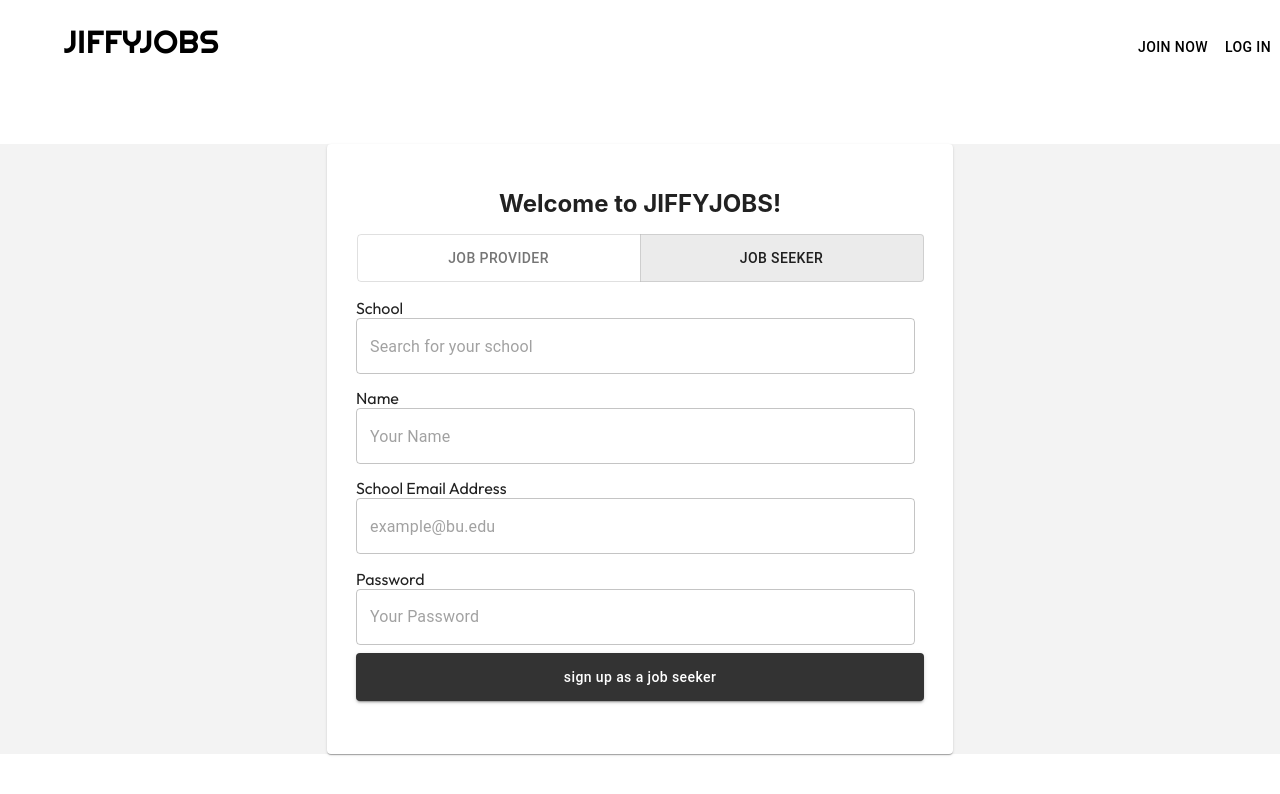
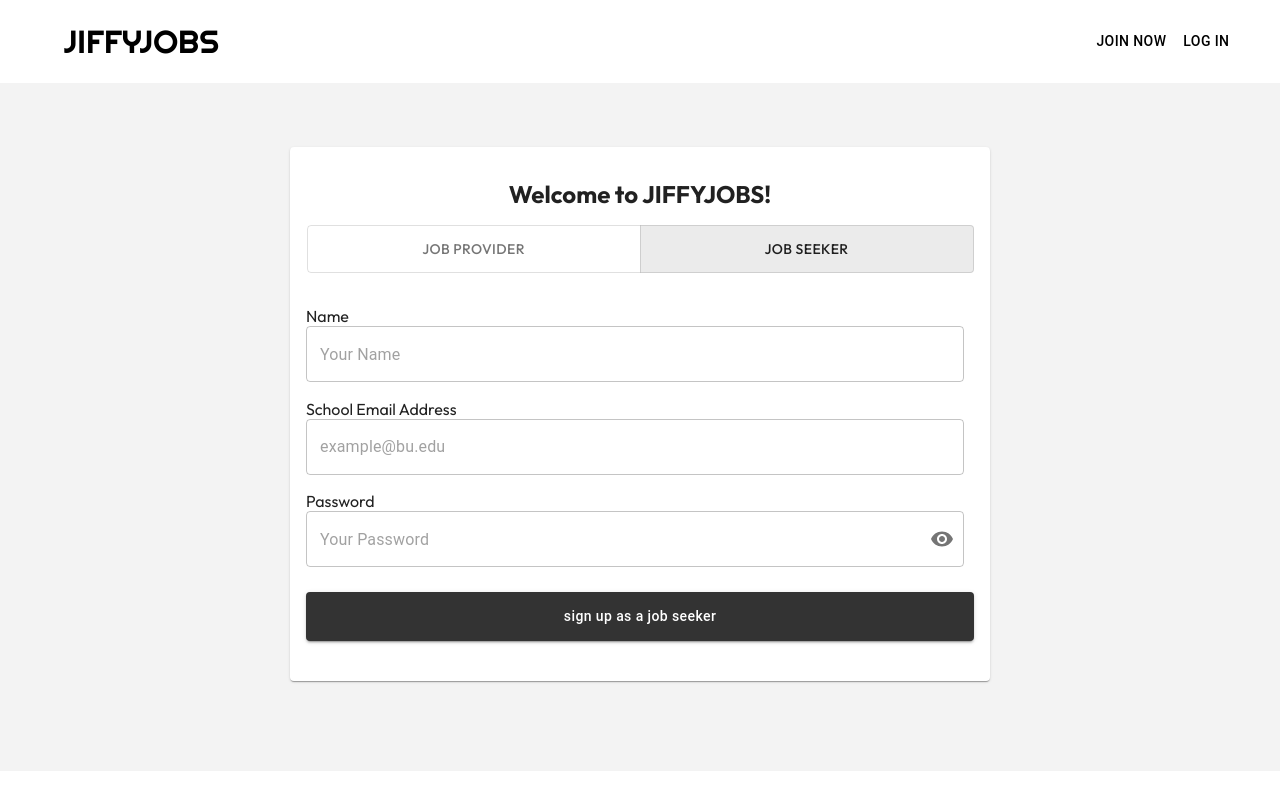
Before and after one commit to jonathanpangg/jiffyjobs, a React (Create React App) app in the folder frontend/jiffyjobs/: page /signup in a window 1280 px wide. Shown: the top 794 px of the page. Built offline with nearby package versions, Linux system fonts and the light colour scheme.

Commit message:
basic looks of signup is complete

```diff
--- a/frontend/jiffyjobs/src/App.css
+++ b/frontend/jiffyjobs/src/App.css
@@ -8,7 +8,7 @@
   vertical-align: center;
   align-items: center;
   padding-left: 5%;
-  padding-bottom: 0.85%;
+  /* padding-bottom: 0.85%; */
 }
 
 .first-tab {
@@ -134,3 +134,10 @@
   padding-left: '10px';
   padding-right:'10px';
 }
+
+.outerCard {
+  background-color: #f3f3f3;
+  height: 70vh;
+  justify-content: 'center';
+  padding: 5%;
+}
--- a/frontend/jiffyjobs/src/App.js
+++ b/frontend/jiffyjobs/src/App.js
@@ -1,12 +1,11 @@
 import './App.css';
 import { NavBar } from './components/NavBar'
 import { JobBoard } from './pages/JobBoard'
-
 import  Dashboard from './pages/Dashboard';
 import  { Profile }  from './pages/Profile';
 import  { Signup }  from './pages/Signup';
 import  { Login } from './pages/Login';
-import Setting from './pages/Settings';
+import { Settings } from './pages/Settings';
 import { Routes, Route } from "react-router-dom";
 import React from 'react';
 
@@ -21,7 +20,7 @@ function App() {
           <Route path="/JobBoard"  element={<> <NavBar /> <JobBoard /> </>} />
           <Route path="/dashboard" element={<> <NavBar /> <Dashboard /> </>} />
           <Route path="/profile" element={<> <NavBar /> <Profile /> </> } />
-          <Route path="/setting" element={<> <NavBar /> <Setting /> </> } />
+          <Route path="/setting" element={<> <NavBar /> <Settings /> </> } />
         </Routes>
       </header>
     </div>
--- a/frontend/jiffyjobs/src/components/RegNavBar.js
+++ b/frontend/jiffyjobs/src/components/RegNavBar.js
@@ -53,6 +53,8 @@ export function RegNavBar() {
             <Button color='inherit'  onClick={handleSignUp}>Join Now</Button>
             <Button color='inherit'  onClick={handleLogout}>Log In</Button>
 
+            <div className='tab-font'></div>
+
                 {/* <div className='tab-font'></div>
                 <div className='tab-font'></div>
                 <div className='tab-font'></div>
--- a/frontend/jiffyjobs/src/pages/Login.js
+++ b/frontend/jiffyjobs/src/pages/Login.js
@@ -22,7 +22,7 @@ export function Login() {
     return (
         <>
         <RegNavBar/>
-        <div>
+        <div className={ 'outerCard' }>
         <h2>Login</h2>
         <form>
             <input
--- a/frontend/jiffyjobs/src/pages/Settings.js
+++ b/frontend/jiffyjobs/src/pages/Settings.js
@@ -1,11 +1,9 @@
 import React from 'react';
 
-function Settings() {
+export function Settings() {
     return (
         <div>
             Settings Page
         </div>
-    );
+    )
 }
-
-export default Settings;
--- a/frontend/jiffyjobs/src/pages/Signup.js
+++ b/frontend/jiffyjobs/src/pages/Signup.js
@@ -1,10 +1,13 @@
 import React, { useState } from 'react';
 import { Button, TextField, ToggleButton, ToggleButtonGroup, Card, CardContent } from '@mui/material';
+import { InputAdornment, IconButton } from '@mui/material';
+import Visibility from '@mui/icons-material/Visibility';
+import VisibilityOff from '@mui/icons-material/VisibilityOff';
 import { RegNavBar } from '../components/RegNavBar';
 
 export function Signup() {
     const [role, setRole] = React.useState('jobSeeker');
-    const [background, setBackground] = useState("")
+    const [showPassword, setShowPassword] = useState(false);
 
     const handleRole = (event, newRole) => {
         if (newRole !== null) {
@@ -48,49 +51,68 @@ export function Signup() {
         setVal({ ...val, [event.target.id]: event.target.value });
     }
 
+    const togglePasswordVisibility = () => {
+        setShowPassword(!showPassword);
+    };
+
 
     return (
         <>
         <RegNavBar/>
-            <div className={'job-board-outer' + background}>
-                <Card sx={{ maxWidth: 600, maxHeight: 600, mx: 'auto', mt: '50px', p: '1%'}}>
+            <div className={ 'outerCard' }>
+                <Card sx={{ maxWidth: 700, maxHeight: 600, mx: 'auto'}}>
                 <CardContent>
-                    <h2 style={{ textAlign: 'center', margin: '16px 0' }}>Welcome to JIFFYJOBS!</h2>
+                    <h2 style={{ fontFamily: 'Outfit', textAlign: 'center', margin: '16px 0' }}>Welcome to JIFFYJOBS!</h2>
                     <ToggleButtonGroup value={role} exclusive onChange={handleRole} fullWidth sx={{ mb: 2, justifyContent: 'center' }}>
-                    <ToggleButton value="jobProvider" sx={{ width: '50%', borderRadius: '4px 0 0 4px' }}>Job Provider</ToggleButton>
-                    <ToggleButton value="jobSeeker" sx={{ width: '50%', borderRadius: '0 4px 4px 0' }}>Job Seeker</ToggleButton>
+                    <ToggleButton value="jobProvider" sx={{ width: '50%', borderRadius: '4px 0 0 4px', fontFamily: 'Outfit' }}>Job Provider</ToggleButton>
+                    <ToggleButton value="jobSeeker" sx={{ width: '50%', borderRadius: '0 4px 4px 0', fontFamily: 'Outfit' }}>Job Seeker</ToggleButton>
                     </ToggleButtonGroup>
 
                     <form onSubmit={handleSubmit} noValidate autoComplete="off">
 
-                    <div>
+                    {/* <div>
                         <text className='pop-textfield-title'>
                             School
                         </text> <br></br>
                         <TextField error={error.schoolError} helperText={error.schoolError ? "*This field is required" : ""} required={true} placeholder="Search for your school" type="text" square={false} style={{width: '98.5%'}} onChange={(e) => {handleValues(e)}} id='school' value={val.school}/>
+                    </div>  */}
+                    <div style={{paddingTop: '2.5%'}}>
+                        <text className='pop-textfield-title' style={{ fontFamily: 'Outfit'}}>
+                            Name
+                        </text> <br></br>
+                        <TextField error={error.nameError} helperText={error.nameError ? "*This field is required" : ""} required={true} placeholder="Your Name" type="text" square={false} style={{width: '98.5%', fontFamily: 'Outfit'}} onChange={(e) => {handleValues(e)}} id='name' value={val.name}/>
                     </div>
                     <div style={{paddingTop: '2.5%'}}>
-                        <text className='pop-textfield-title'>
-                            Name
+                        <text className='pop-textfield-title' style={{ fontFamily: 'Outfit'}}>
+                            {role === 'jobProvider' ? 'Email Address' : 'School Email Address'}
                         </text> <br></br>
-                        <TextField error={error.nameError} helperText={error.nameError ? "*This field is required" : ""} required={true} placeholder="Your Name" type="text" square={false} style={{width: '98.5%'}} onChange={(e) => {handleValues(e)}} id='name' value={val.name}/>
+                        <TextField error={error.emailError} helperText={error.emailError ? "*This field is required" : ""} required={true} placeholder={role === 'jobProvider' ? "example@example.com" : "example@bu.edu"}  type="email" square={false} style={{width: '98.5%', fontFamily: 'Outfit'}} onChange={(e) => {handleValues(e)}} id='email' value={val.email}/>
                     </div>
                     <div style={{paddingTop: '2.5%'}}>
-                        <text className='pop-textfield-title'>
-                            School Email Address
-                        </text> <br></br>
-                        <TextField error={error.emailError} helperText={error.emailError ? "*This field is required" : ""} required={true} placeholder="example@bu.edu" type="email" square={false} style={{width: '98.5%'}} onChange={(e) => {handleValues(e)}} id='email' value={val.email}/>
-                    </div>
-                    <div style={{paddingTop: '2.5%'}}>
-                        <text className='pop-textfield-title'>
+                        <text className='pop-textfield-title' style={{ fontFamily: 'Outfit'}}>
                             Password
                         </text> <br></br>
-                        <TextField error={error.passwordError} helperText={error.passwordError ? "*This field is required" : ""} required={true} placeholder="Your Password" type="password" square={false} style={{width: '98.5%'}} onChange={(e) => {handleValues(e)}} id='password' value={val.password}/>
+                        <TextField error={error.passwordError} helperText={error.passwordError ? "*This field is required" : ""} required={true} placeholder="Your Password" type={showPassword ? "text" : "password"}  square={false} style={{width: '98.5%', fontFamily: 'Outfit'}} onChange={(e) => {handleValues(e)}} id='password' value={val.password}
+                            InputProps={{
+                                endAdornment: (
+                                    <InputAdornment position="end">
+                                        <IconButton
+                                            onClick={togglePasswordVisibility}
+                                            edge="end"
+                                        >
+                                            {showPassword ? <VisibilityOff /> : <Visibility />}
+                                        </IconButton>
+                                    </InputAdornment>
+                                ),
+                            }}
+                        />
                     </div>
 
-                    <Button type="submit" fullWidth variant="contained" sx={{ mt: 1, mb: 2, py: 1.5, backgroundColor: '#333', '&:hover': { backgroundColor: '#555' } }} >
-                        Sign up as a {role === 'jobSeeker' ? 'Job Seeker' : 'Job Provider'}
-                    </Button>
+                    <div style={{paddingTop: '2.5%'}}>
+                        <Button type="submit" fullWidth variant="contained" sx={{ mt: 1, mb: 2, py: 1.5, backgroundColor: '#333', '&:hover': { backgroundColor: '#555' } }} >
+                            Sign up as a {role === 'jobSeeker' ? 'Job Seeker' : 'Job Provider'}
+                        </Button>
+                    </div>
                     </form>
                 </CardContent>
                 </Card>
```
